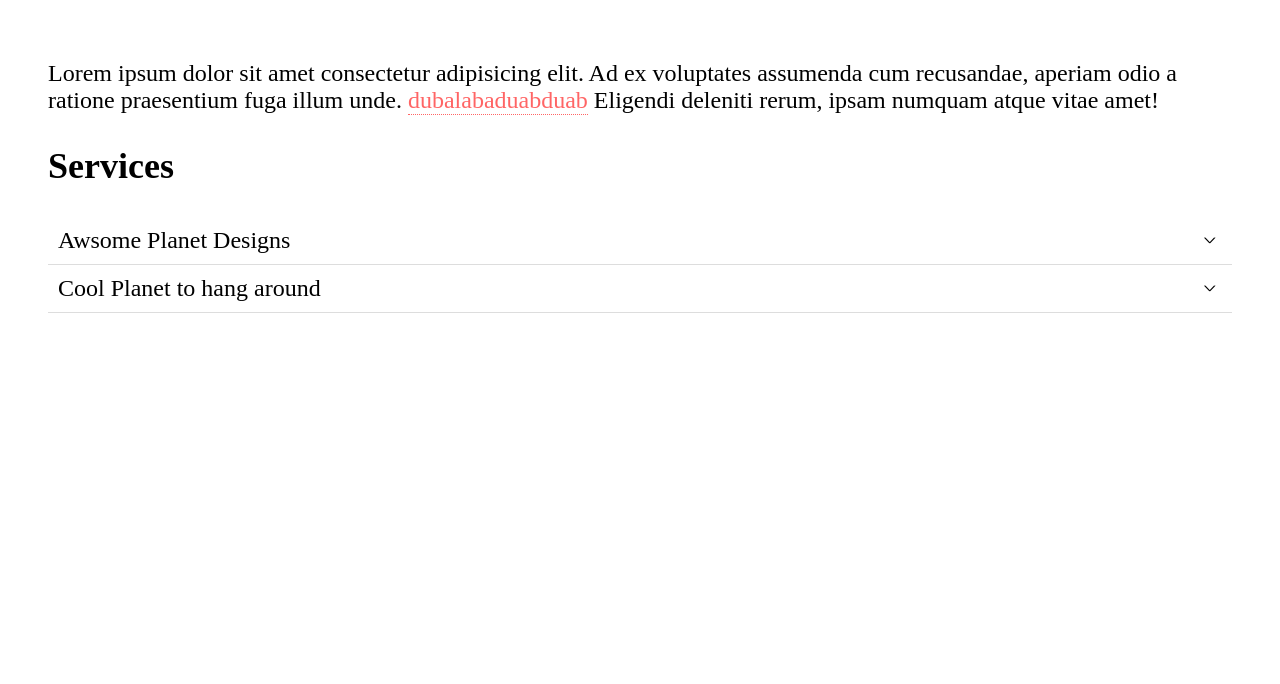
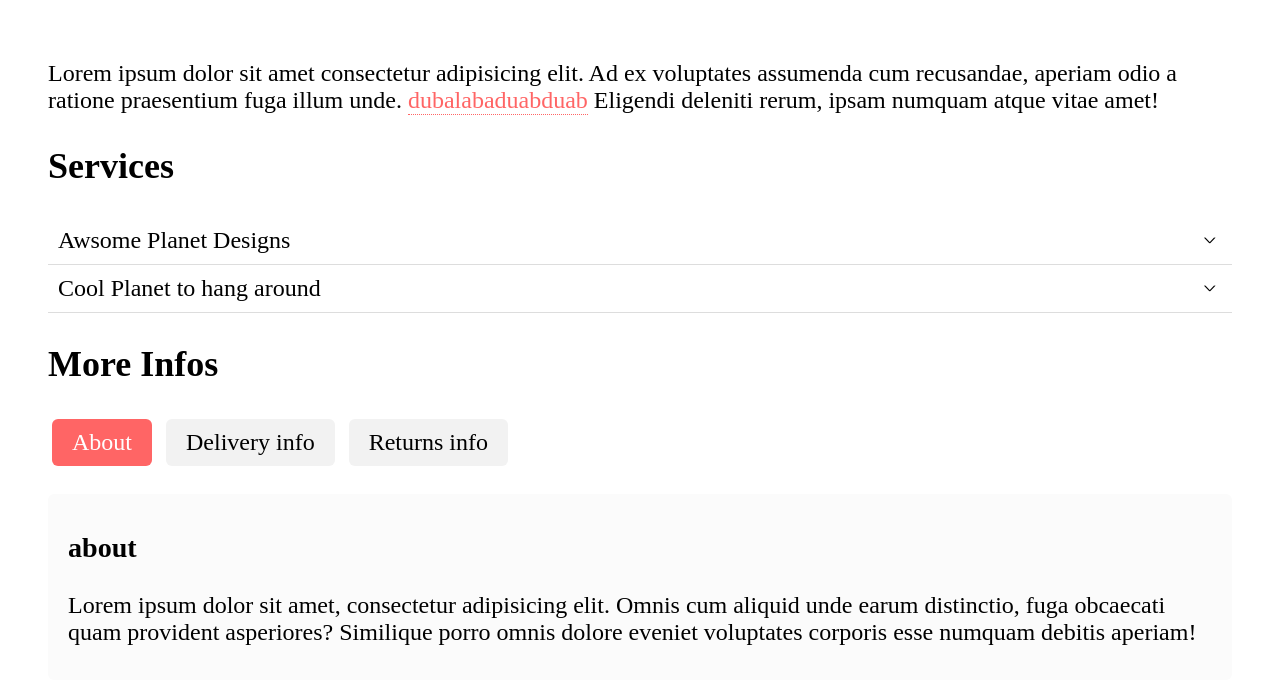
Before and after one commit to Torrie-Leung/rookieUI, a website built with webpack: page dist/index.html in a window 1280 px wide. Built offline with nearby package versions, Linux system fonts and the light colour scheme.

Commit message:
tabbed content

```diff
--- a/src/index.js
+++ b/src/index.js
@@ -1,5 +1,6 @@
 import Tooltip from './rookie-ui/tooltip'
 import Dropdown from './rookie-ui/dropdown'
+import Tabs from './rookie-ui/tabs'
 
 //create a Tooltip instance
 const tooltip =new Tooltip(document.querySelector('.tooltip'));
@@ -12,3 +13,7 @@ dropdowns.forEach(dropdown => {
   const instance = new Dropdown(dropdown);
   instance.init();
 });
+
+//create tabs
+const tabs = new Tabs(document.querySelector('.tabs'));
+tabs.init();
--- /dev/null
+++ b/src/rookie-ui/styles/tabs.css
@@ -0,0 +1,27 @@
+.tabs>ul{
+  padding: 0;
+}
+.tabs .trigger{
+  list-style: none;
+  padding: 10px;
+  background: #f2f2f2;
+  margin: 4px;
+  border-radius: 6px;
+  display: inline-block;
+  padding: 10px 20px;
+  cursor: pointer;
+}
+.tabs .trigger.active{
+  background: #ff6565;
+  color: white;
+}
+
+.tabs .content{
+  background: #fbfbfb;
+  padding: 10px 20px;
+  border-radius: 6px;
+  display: none;
+}
+.tabs .content.active{
+  display: block;
+}
--- /dev/null
+++ b/src/rookie-ui/tabs.js
@@ -0,0 +1,31 @@
+import './styles/tabs.css'
+class Tabs {
+  constructor(container) {
+    this.container = container;
+    this.tabs = container.querySelectorAll('.trigger');
+  }
+  init(){
+    this.tabs.forEach(tab => {
+      tab.addEventListener('click', e => {
+        this.toggleTabs(e);
+        this.toggleContent(e);
+      })
+    })
+  }
+  toggleTabs(e){
+    //remove current active class
+    this.tabs.forEach(tab => tab.classList.remove('active'));
+    //add new active class
+    e.target.classList.add('active');
+  }
+  toggleContent(e){
+    //remove current active classes from content
+    this.container.querySelectorAll('.content').forEach(item => item.classList.remove('active'));
+    //add new active class to content
+    const selector = e.target.getAttribute('data-target');
+    const content = this.container.querySelector(selector);
+    content.classList.add('active');
+  }
+}
+
+export{ Tabs as default };
```
Also changed, not shown: dist/index.html.
